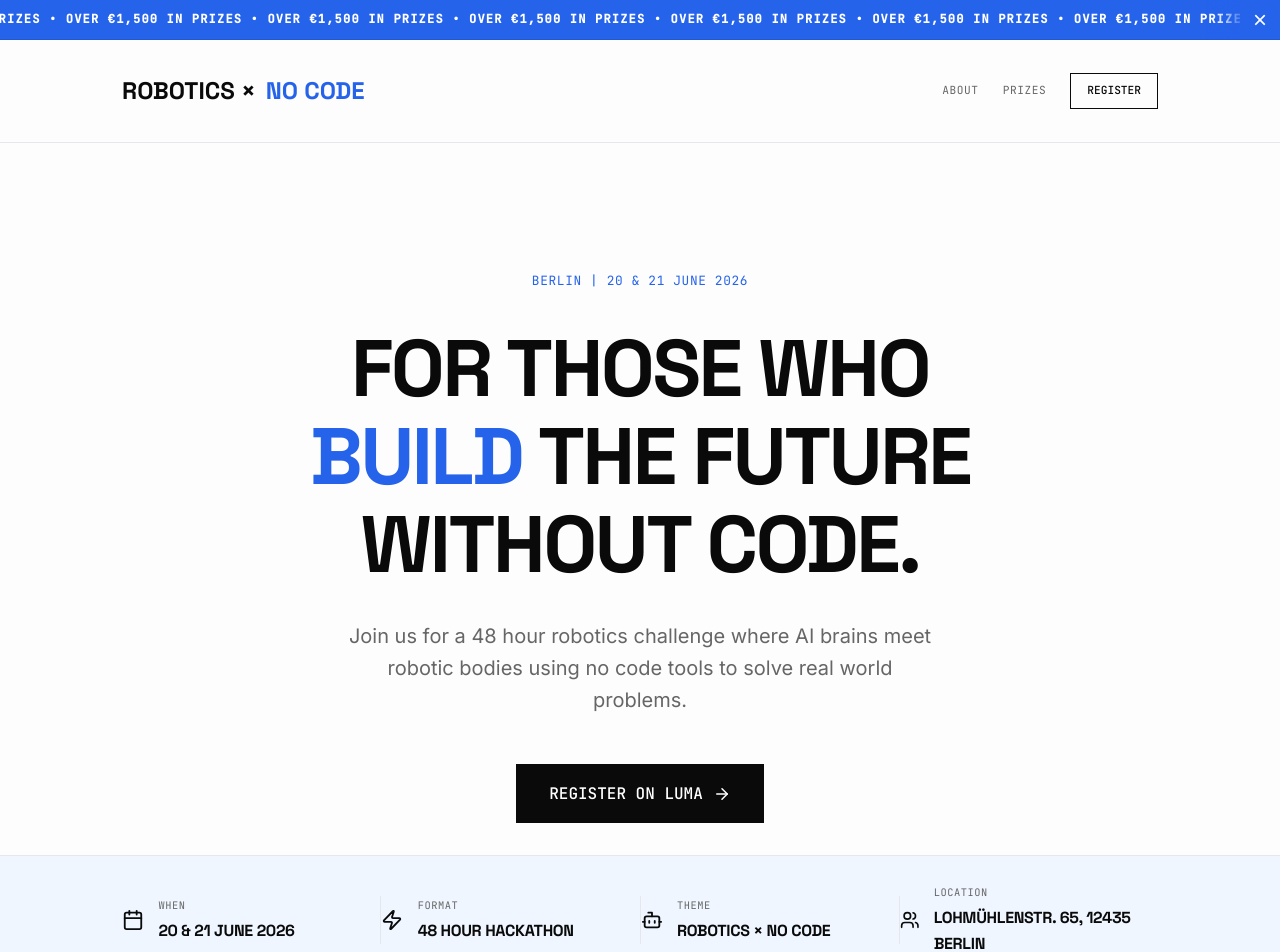
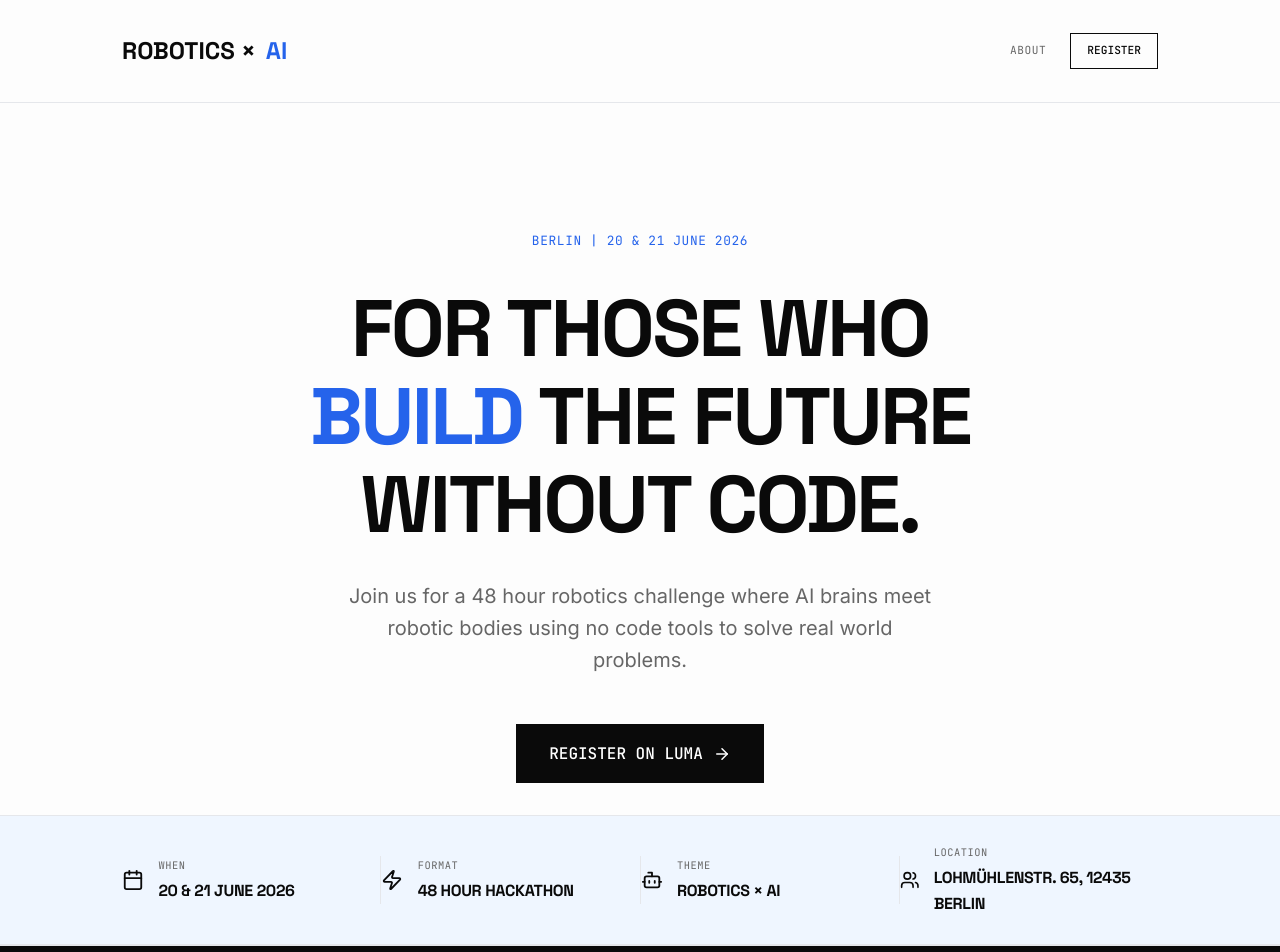
Before and after one commit to juegosdelfuturo/hackathon-nocode-berlin, a React (Vite) app: page / in a window 1280 px wide. Shown: the top 952 px of the page. Built offline with nearby package versions, Linux system fonts and the light colour scheme.

Commit message:
Update title and remove prizes

```diff
--- a/src/App.tsx
+++ b/src/App.tsx
@@ -12,7 +12,6 @@ const App: React.FC = () => {
   const [loading, setLoading] = useState(false);
   const [submitted, setSubmitted] = useState(false);
   const [error, setError] = useState<string | null>(null);
-  const [bannerVisible, setBannerVisible] = useState(true);
 
   const handleChange = (e: React.ChangeEvent<HTMLInputElement>) => {
     setFormData({ ...formData, [e.target.name]: e.target.value });
@@ -55,35 +54,17 @@ const App: React.FC = () => {
 
   return (
     <div className="landing">
-      {/* Top Banner Marquee */}
-      {bannerVisible && (
-        <div className="top-banner">
-          <div className="banner-marquee">
-            <div className="banner-content">
-              <span>OVER €1,500 IN PRIZES • OVER €1,500 IN PRIZES • OVER €1,500 IN PRIZES • OVER €1,500 IN PRIZES • OVER €1,500 IN PRIZES • OVER €1,500 IN PRIZES • OVER €1,500 IN PRIZES • OVER €1,500 IN PRIZES • </span>
-            </div>
-            <div className="banner-content">
-              <span>OVER €1,500 IN PRIZES • OVER €1,500 IN PRIZES • OVER €1,500 IN PRIZES • OVER €1,500 IN PRIZES • OVER €1,500 IN PRIZES • OVER €1,500 IN PRIZES • OVER €1,500 IN PRIZES • OVER €1,500 IN PRIZES • </span>
-            </div>
-          </div>
-          <button className="banner-close" onClick={() => setBannerVisible(false)}>
-            ×
-          </button>
-        </div>
-      )}
-
       {/* Header */}
       <header>
         <div className="container nav-inner">
           <a href="/" className="logo" style={{ textDecoration: 'none', display: 'flex', alignItems: 'center', fontSize: '1.5rem', fontWeight: 800, fontFamily: 'var(--font-heading)' }}>
             <span style={{ color: 'var(--fg)' }}>ROBOTICS × </span>
-            <span style={{ color: 'var(--accent)', marginLeft: '10px' }}>NO CODE</span>
+            <span style={{ color: 'var(--accent)', marginLeft: '10px' }}>AI</span>
           </a>
 
 
           <div style={{ display: 'flex', gap: '1.5rem', alignItems: 'center' }}>
             <a href="#about" className="mono" style={{ textDecoration: 'none', color: 'var(--muted)', fontSize: '0.7rem' }}>ABOUT</a>
-            <a href="#prizes" className="mono" style={{ textDecoration: 'none', color: 'var(--muted)', fontSize: '0.7rem' }}>PRIZES</a>
             <a href="https://luma.com/1857f2wa?tk=hUbfYk" target="_blank" rel="noopener noreferrer" className="btn btn-secondary" style={{ padding: '0.5rem 1rem', fontSize: '0.7rem' }}>
               REGISTER
             </a>
@@ -129,7 +110,7 @@ const App: React.FC = () => {
               <Bot size={22} />
               <div>
                 <div className="mono" style={{ fontSize: '0.65rem', color: 'var(--muted)', marginBottom: '0.25rem' }}>THEME</div>
-                <div className="date-banner-value">ROBOTICS × NO CODE</div>
+                <div className="date-banner-value">ROBOTICS × AI</div>
               </div>
             </div>
             <div className="date-banner-divider" />
@@ -322,47 +303,10 @@ const App: React.FC = () => {
       </section>
 
 
-
-      {/* ─── PRIZES ─── */}
-      <section id="prizes" style={{ borderTop: '1px solid var(--border)', background: '#fff' }}>
-        <div className="container">
-          <span className="card-tag mono">04 / PRIZES</span>
-          <h2 style={{ marginTop: '0.5rem', fontSize: '2rem' }}>THE REWARDS.</h2>
-          <div className="prize-pool-banner">
-            <div className="prize-pool-amount">€1,500</div>
-            <div className="prize-pool-label mono">IN PRIZES  TO BE DISTRIBUTED AMONG TOP 3 TEAMS</div>
-          </div>
-          <div className="prizes-grid">
-            <div className="prize-card">
-              <div className="prize-icon">🥇</div>
-              <div className="mono prize-place">1ST PLACE</div>
-              <div className="prize-coming-soon-badge">AMOUNT COMING SOON</div>
-              <div className="prize-shimmer-lines"><div /><div /></div>
-            </div>
-            <div className="prize-card">
-              <div className="prize-icon">🥈</div>
-              <div className="mono prize-place">2ND PLACE</div>
-              <div className="prize-coming-soon-badge">AMOUNT COMING SOON</div>
-              <div className="prize-shimmer-lines"><div /><div /></div>
-            </div>
-            <div className="prize-card">
-              <div className="prize-icon">🥉</div>
-              <div className="mono prize-place">3RD PLACE</div>
-              <div className="prize-coming-soon-badge">AMOUNT COMING SOON</div>
-              <div className="prize-shimmer-lines"><div /><div /></div>
-            </div>
-          </div>
-          <p style={{ marginTop: '2rem', color: 'var(--muted)', fontSize: '0.85rem' }}>
-            Prize breakdown will be revealed progressively. Follow our channels to stay updated.
-          </p>
-        </div>
-      </section>
-
-
       {/* ─── PARTNERS MARQUEE ─── */}
       <section style={{ borderTop: '1px solid var(--border)', background: '#fff', padding: '6rem 0' }}>
         <div className="container" style={{ marginBottom: '4rem' }}>
-          <span className="card-tag mono">05 / PARTNERS</span>
+          <span className="card-tag mono">04 / PARTNERS</span>
           <h2 style={{ marginTop: '0.5rem', fontSize: '2rem' }}>SUPPORTED BY INNOVATION LEADERS</h2>
         </div>
 
@@ -419,7 +363,7 @@ const App: React.FC = () => {
       {/* ─── JUDGES ─── */}
       <section className="info-section">
         <div className="container">
-          <span className="card-tag mono">06 / JUDGES</span>
+          <span className="card-tag mono">05 / JUDGES</span>
           <h2 style={{ marginTop: '0.5rem', fontSize: '2rem' }}>MEET THE PANEL</h2>
           <div className="info-cards">
             {[1, 2, 3, 4, 5, 6, 7].map((i) => (
@@ -441,7 +385,7 @@ const App: React.FC = () => {
       {/* ─── VENUE ─── */}
       <section className="info-section" style={{ background: '#fff' }}>
         <div className="container">
-          <span className="card-tag mono">07 / VENUE</span>
+          <span className="card-tag mono">06 / VENUE</span>
           <h2 style={{ marginTop: '0.5rem', fontSize: '2rem', display: 'flex', alignItems: 'baseline', gap: '1.5rem', flexWrap: 'wrap' }}>
             WHERE IT HAPPENS
             <span style={{ fontSize: '0.9rem', fontWeight: 400, color: 'var(--muted)', textTransform: 'uppercase', letterSpacing: '0.1em' }}>
@@ -518,7 +462,7 @@ const App: React.FC = () => {
       <footer style={{ padding: '4rem 0', borderTop: '1px solid var(--border)' }}>
         <div className="container nav-inner">
           <div className="mono" style={{ fontSize: '0.65rem', color: 'var(--muted)' }}>
-            © 2026 NO CODE HACKATHON. ALL RIGHTS RESERVED.
+            © 2026 ROBOTICS × AI HACKATHON. ALL RIGHTS RESERVED.
           </div>
           <div style={{ display: 'flex', gap: '2rem' }}>
             {/* Social links removed */}
```
